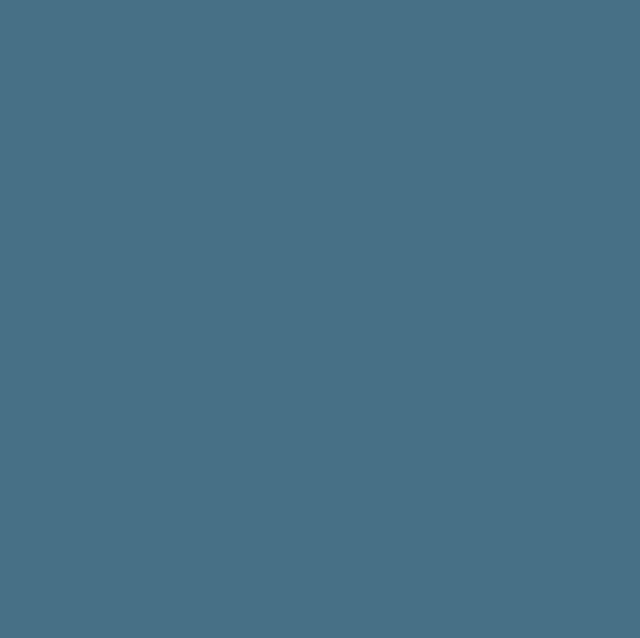
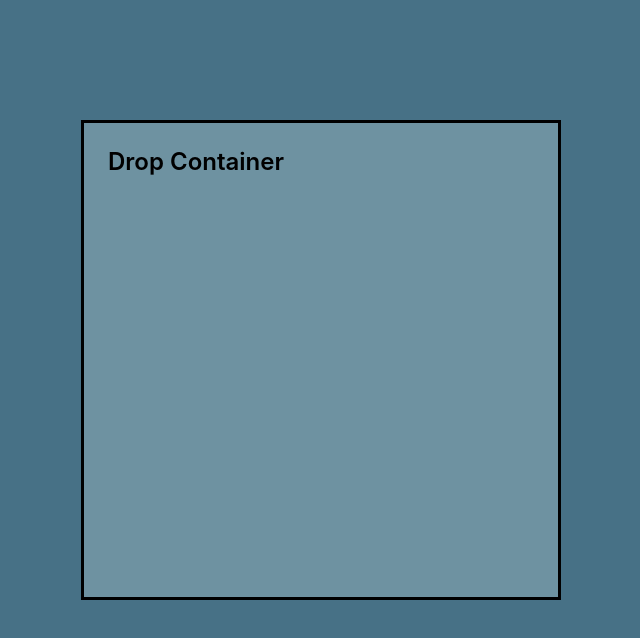
Before and after one commit to Digitanalogik/react-drag-and-drop-playground, a React (Create React App) app: page / in a window 1280 px wide. Shown: the top 638 px of the page, without its empty margins (39-679 px from the left). Built offline with nearby package versions, Linux system fonts and the light colour scheme.

Commit message:
Created Droppable - basic component for drop container

```diff
--- a/src/App.tsx
+++ b/src/App.tsx
@@ -1,12 +1,12 @@
 import { DndContext } from '@dnd-kit/core';
-
+import Droppable from './Components/Droppable/Droppable';
 import './App.css';
 
 const App = (): JSX.Element => {
   return (
     <div className="App">
       <DndContext>
-
+        <Droppable text="Drop Container" />
       </DndContext>
     </div>
   );
--- /dev/null
+++ b/src/Components/Droppable/Droppable.css
@@ -0,0 +1,15 @@
+.drop-container {
+  display: block;
+  position: relative;
+  top: 5em;
+  left: 5em;
+  width: 20em;
+  height: 20em;
+  padding: 1em;
+  box-sizing: border-box;
+  color: black;
+  border: solid 3px black;
+  background-color: #6E92A1;
+  font-size: 24px;
+  font-weight: 600;
+}
--- /dev/null
+++ b/src/Components/Droppable/Droppable.tsx
@@ -0,0 +1,26 @@
+import { FC } from 'react';
+import { useDroppable } from '@dnd-kit/core';
+import './Droppable.css';
+
+interface DroppableProps {
+    text: string;
+    children?: any;
+}
+
+const Droppable: FC<DroppableProps> = (props): JSX.Element => {
+    const { isOver, setNodeRef } = useDroppable({
+        id: 'droppable',
+    });
+    const style = {
+        color: isOver ? 'green' : undefined
+    };
+
+    return (
+        <div className='drop-container' ref={setNodeRef} style={style}>
+            <span className='text'>{props.text}</span>
+            {props.children}
+        </div>
+    );
+}
+
+export default Droppable;
```
